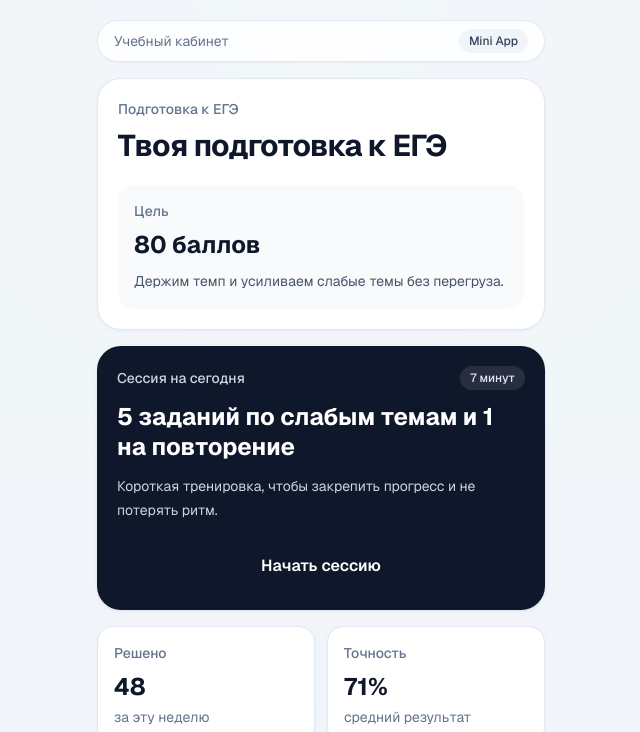
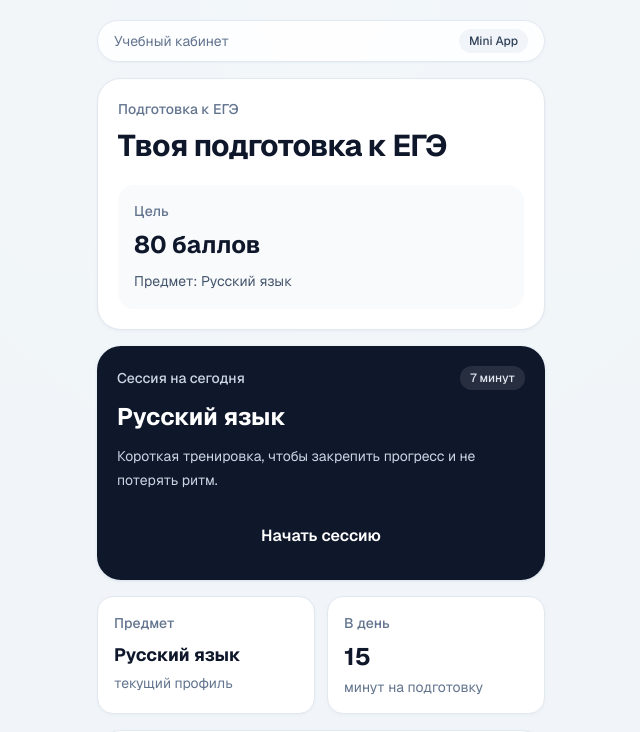
Before and after one commit to 4730188-hue/ege-trainer, a Next.js app: page /home in a window 1280 px wide. Shown: the top 732 px of the page, without its empty margins (319-959 px from the left). Built offline with nearby package versions, Linux system fonts and the light colour scheme.

Commit message:
Add first-stage profile personalization via localStorage

```diff
--- a/app/home/page.tsx
+++ b/app/home/page.tsx
@@ -1,6 +1,27 @@
+"use client";
+
 import Link from "next/link";
+import { useEffect, useState } from "react";
+import {
+  getExamTimelineLabel,
+  getStudentProfile,
+  getSubjectLabel,
+  type StudentProfile,
+} from "@/lib/storage";
 
 export default function HomePage() {
+  const [profile, setProfile] = useState<StudentProfile | null>(null);
+
+  useEffect(() => {
+    if (typeof window === "undefined") return;
+    setProfile(getStudentProfile());
+  }, []);
+
+  const subjectLabel = getSubjectLabel(profile?.subject) ?? "Русский язык";
+  const targetLabel = profile?.targetScore ? `${profile.targetScore} баллов` : "80 баллов";
+  const dailyLabel = profile?.dailyMinutes ? `${profile.dailyMinutes} минут в день` : null;
+  const timelineLabel = getExamTimelineLabel(profile?.examTimeline);
+
   return (
     <main className="min-h-screen bg-slate-100/80 px-4 py-5 text-slate-900">
       <div className="mx-auto flex min-h-screen w-full max-w-md flex-col gap-4">
@@ -19,10 +40,14 @@ export default function HomePage() {
 
           <div className="mt-5 rounded-2xl bg-slate-50 p-4">
             <p className="text-sm font-medium text-slate-500">Цель</p>
-            <p className="mt-2 text-2xl font-bold text-slate-900">80 баллов</p>
-            <p className="mt-2 text-sm leading-6 text-slate-600">
-              Держим темп и усиливаем слабые темы без перегруза.
-            </p>
+            <p className="mt-2 text-2xl font-bold text-slate-900">{targetLabel}</p>
+            <p className="mt-2 text-sm leading-6 text-slate-600">Предмет: {subjectLabel}</p>
+            {dailyLabel && (
+              <p className="mt-1 text-sm leading-6 text-slate-600">В день: {dailyLabel}</p>
+            )}
+            {timelineLabel && (
+              <p className="mt-1 text-sm leading-6 text-slate-600">Экзамен: {timelineLabel}</p>
+            )}
           </div>
         </div>
 
@@ -30,15 +55,15 @@ export default function HomePage() {
           <div className="flex items-center justify-between gap-3">
             <p className="text-sm font-medium text-slate-300">Сессия на сегодня</p>
             <span className="rounded-full bg-white/10 px-2.5 py-1 text-xs font-medium text-slate-200">
-              7 минут
+              {profile?.dailyMinutes ? `${profile.dailyMinutes} мин` : "7 минут"}
             </span>
           </div>
 
-          <h2 className="mt-3 text-2xl font-bold leading-tight">
-            5 заданий по слабым темам и 1 на повторение
-          </h2>
+          <h2 className="mt-3 text-2xl font-bold leading-tight">{subjectLabel}</h2>
           <p className="mt-3 text-sm leading-6 text-slate-300">
-            Короткая тренировка, чтобы закрепить прогресс и не потерять ритм.
+            {dailyLabel
+              ? `Держим темп: ${dailyLabel}. Небольшая тренировка поможет не потерять ритм.`
+              : "Короткая тренировка, чтобы закрепить прогресс и не потерять ритм."}
           </p>
           <Link
             href="/session"
@@ -50,22 +75,26 @@ export default function HomePage() {
 
         <div className="grid grid-cols-2 gap-3">
           <div className="rounded-2xl border border-slate-200 bg-white p-4 shadow-sm shadow-slate-200/40">
-            <p className="text-sm font-medium text-slate-500">Решено</p>
-            <p className="mt-2 text-2xl font-bold text-slate-900">48</p>
-            <p className="mt-1 text-sm text-slate-500">за эту неделю</p>
+            <p className="text-sm font-medium text-slate-500">Предмет</p>
+            <p className="mt-2 text-lg font-bold text-slate-900">{subjectLabel}</p>
+            <p className="mt-1 text-sm text-slate-500">текущий профиль</p>
           </div>
           <div className="rounded-2xl border border-slate-200 bg-white p-4 shadow-sm shadow-slate-200/40">
-            <p className="text-sm font-medium text-slate-500">Точность</p>
-            <p className="mt-2 text-2xl font-bold text-slate-900">71%</p>
-            <p className="mt-1 text-sm text-slate-500">средний результат</p>
+            <p className="text-sm font-medium text-slate-500">В день</p>
+            <p className="mt-2 text-2xl font-bold text-slate-900">
+              {profile?.dailyMinutes ?? "15"}
+            </p>
+            <p className="mt-1 text-sm text-slate-500">минут на подготовку</p>
           </div>
         </div>
 
         <div className="rounded-3xl border border-slate-200 bg-white p-5 shadow-sm shadow-slate-200/40">
           <p className="text-sm font-medium text-slate-500">Сегодня в фокусе</p>
-          <p className="mt-2 text-lg font-semibold text-slate-900">Пунктуация</p>
+          <p className="mt-2 text-lg font-semibold text-slate-900">{subjectLabel}</p>
           <p className="mt-2 text-sm leading-6 text-slate-600">
-            Повторим сложные случаи с запятыми в сложных предложениях.
+            {profile?.targetScore
+              ? `Двигаемся к цели ${profile.targetScore} баллов спокойным темпом.`
+              : "Повторим сложные случаи с запятыми в сложных предложениях."}
           </p>
         </div>
 
@@ -76,9 +105,11 @@ export default function HomePage() {
               стабильно
             </span>
           </div>
-          <p className="mt-2 text-lg font-semibold text-slate-900">78–82 балла</p>
+          <p className="mt-2 text-lg font-semibold text-slate-900">{targetLabel}</p>
           <p className="mt-2 text-sm leading-6 text-slate-600">
-            Если продолжишь заниматься в таком темпе, цель выглядит реалистично.
+            {dailyLabel
+              ? `Если продолжишь заниматься по ${dailyLabel}, цель выглядит реалистично.`
+              : "Если продолжишь заниматься в таком темпе, цель выглядит реалистично."}
           </p>
         </div>
 
--- a/app/onboarding/page.tsx
+++ b/app/onboarding/page.tsx
@@ -2,6 +2,7 @@
 
 import { useRouter } from "next/navigation";
 import { useState } from "react";
+import { saveStudentProfile } from "@/lib/storage";
 
 export default function OnboardingPage() {
   const [step, setStep] = useState(1);
@@ -27,6 +28,13 @@ export default function OnboardingPage() {
       setStep(step + 1);
       return;
     }
+
+    saveStudentProfile({
+      subject,
+      targetScore,
+      dailyMinutes: dailyTime,
+      examTimeline: examTime,
+    });
 
     router.push("/diagnosis");
   }
--- a/app/profile/page.tsx
+++ b/app/profile/page.tsx
@@ -1,6 +1,27 @@
+"use client";
+
 import Link from "next/link";
+import { useEffect, useState } from "react";
+import {
+  getExamTimelineLabel,
+  getStudentProfile,
+  getSubjectLabel,
+  type StudentProfile,
+} from "@/lib/storage";
 
 export default function ProfilePage() {
+  const [profile, setProfile] = useState<StudentProfile | null>(null);
+
+  useEffect(() => {
+    if (typeof window === "undefined") return;
+    setProfile(getStudentProfile());
+  }, []);
+
+  const subjectLabel = getSubjectLabel(profile?.subject) ?? "Русский язык";
+  const targetLabel = profile?.targetScore ? `${profile.targetScore} баллов` : "80 баллов";
+  const dailyLabel = profile?.dailyMinutes ? `${profile.dailyMinutes} минут` : null;
+  const timelineLabel = getExamTimelineLabel(profile?.examTimeline);
+
   return (
     <main className="min-h-screen bg-slate-100/80 px-4 py-5 text-slate-900">
       <div className="mx-auto flex min-h-screen w-full max-w-md flex-col gap-4">
@@ -14,8 +35,10 @@ export default function ProfilePage() {
         <div className="rounded-3xl border border-slate-200 bg-white p-5 shadow-sm shadow-slate-200/60">
           <h1 className="text-3xl font-bold leading-tight tracking-tight">Профиль</h1>
           <div className="mt-5 space-y-3 rounded-3xl bg-slate-50 p-4 text-base text-slate-700">
-            <p>Предмет: Русский язык</p>
-            <p>Цель: 80 баллов</p>
+            <p>Предмет: {subjectLabel}</p>
+            <p>Цель: {targetLabel}</p>
+            {dailyLabel && <p>В день: {dailyLabel}</p>}
+            {timelineLabel && <p>Экзамен: {timelineLabel}</p>}
             <p>Тариф: Pro</p>
           </div>
         </div>
--- /dev/null
+++ b/lib/storage.ts
@@ -0,0 +1,60 @@
+export type StudentProfile = {
+  subject?: string;
+  targetScore?: string;
+  dailyMinutes?: string;
+  examDateLabel?: string;
+  examTimeline?: string;
+};
+
+const STORAGE_KEYS = {
+  studentProfile: "ege-trainer:student-profile",
+} as const;
+
+function isBrowser() {
+  return typeof window !== "undefined";
+}
+
+function safeRead<T>(key: string): T | null {
+  if (!isBrowser()) return null;
+
+  try {
+    const raw = window.localStorage.getItem(key);
+    if (!raw) return null;
+    return JSON.parse(raw) as T;
+  } catch {
+    return null;
+  }
+}
+
+function safeWrite<T>(key: string, value: T) {
+  if (!isBrowser()) return;
+
+  try {
+    window.localStorage.setItem(key, JSON.stringify(value));
+  } catch {
+    // noop
+  }
+}
+
+export function getStudentProfile() {
+  return safeRead<StudentProfile>(STORAGE_KEYS.studentProfile);
+}
+
+export function saveStudentProfile(profile: StudentProfile) {
+  safeWrite(STORAGE_KEYS.studentProfile, profile);
+}
+
+export function getSubjectLabel(subject?: string | null) {
+  if (subject === "russian") return "Русский язык";
+  if (!subject) return null;
+  return subject;
+}
+
+export function getExamTimelineLabel(examTimeline?: string | null) {
+  if (examTimeline === "lt1") return "Меньше месяца";
+  if (examTimeline === "1to3") return "1–3 месяца";
+  if (examTimeline === "3to6") return "3–6 месяцев";
+  if (examTimeline === "gt6") return "Больше 6 месяцев";
+  if (!examTimeline) return null;
+  return examTimeline;
+}
```
